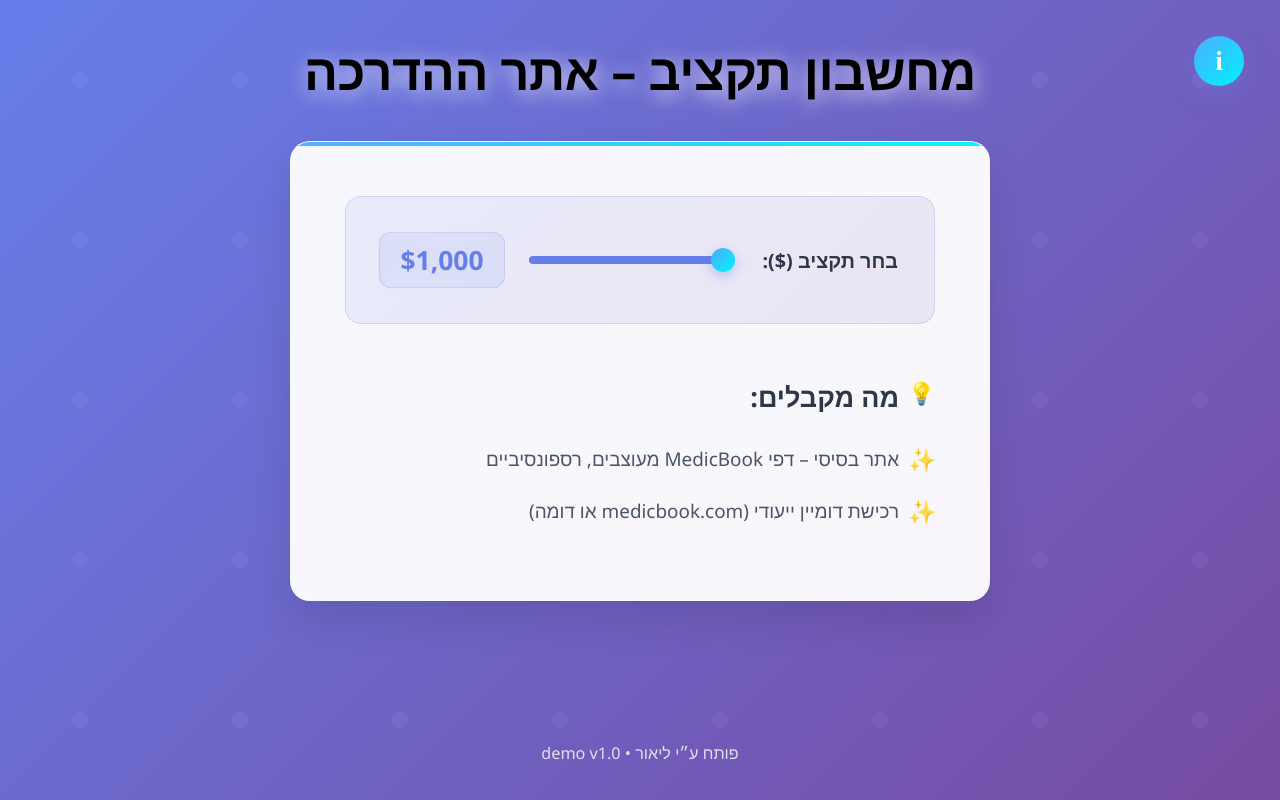
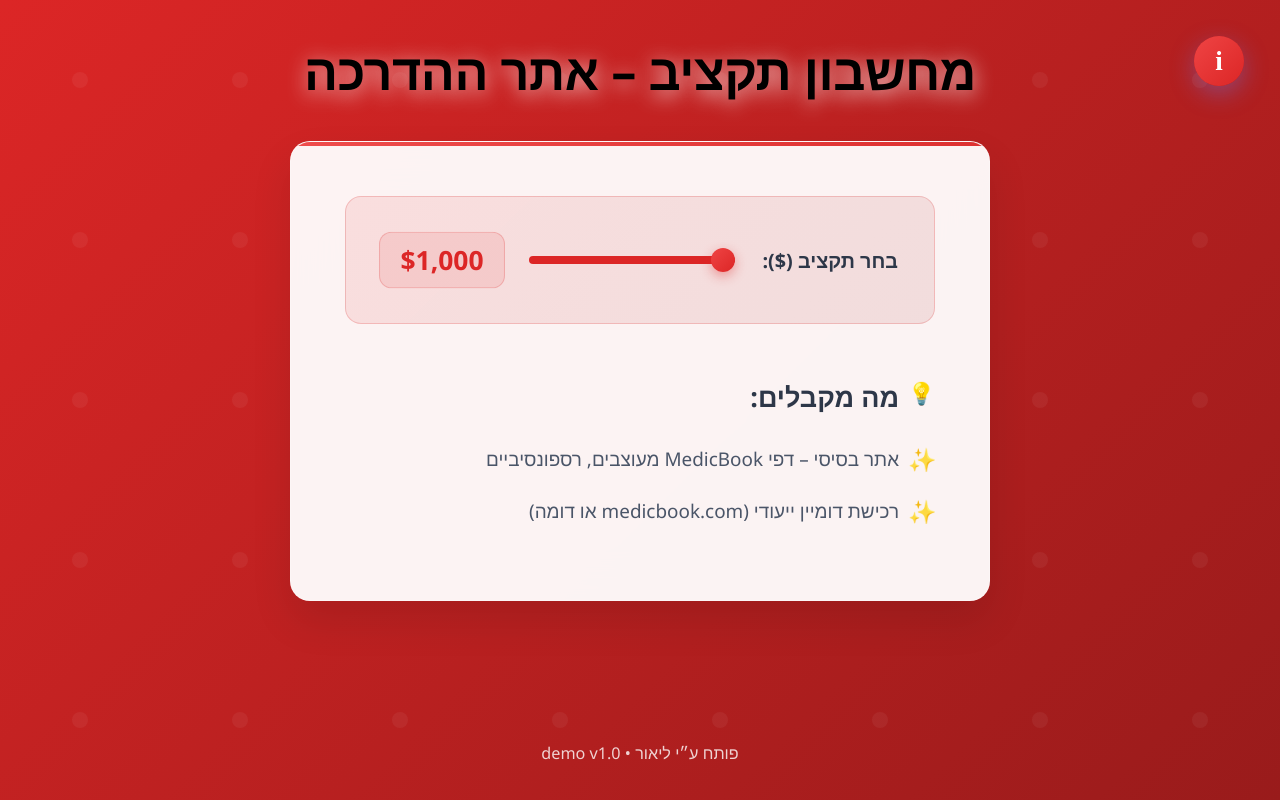
Before and after one commit to liorsal/bahad10, a plain HTML site: page data.html in a window 1280 px wide. Drawn offline with Linux system fonts and the light colour scheme.

```diff
--- a/data.html
+++ b/data.html
@@ -9,16 +9,16 @@
 
   <style>
     :root{
-      --primary-gradient: linear-gradient(135deg, #667eea 0%, #764ba2 100%);
-      --secondary-gradient: linear-gradient(135deg, #f093fb 0%, #f5576c 100%);
-      --accent-gradient: linear-gradient(135deg, #4facfe 0%, #00f2fe 100%);
+      --primary-gradient: linear-gradient(135deg, #dc2626 0%, #991b1b 100%);
+      --secondary-gradient: linear-gradient(135deg, #f87171 0%, #dc2626 100%);
+      --accent-gradient: linear-gradient(135deg, #ef4444 0%, #dc2626 100%);
       --card-bg: rgba(255, 255, 255, 0.95);
       --card-shadow: 0 20px 40px rgba(0,0,0,0.1);
       --card-shadow-hover: 0 25px 50px rgba(0,0,0,0.15);
       --text-primary: #2d3748;
       --text-secondary: #4a5568;
-      --accent-color: #667eea;
-      --accent-light: #a78bfa;
+      --accent-color: #dc2626;
+      --accent-light: #f87171;
       --border-radius: 20px;
       --transition: all 0.4s cubic-bezier(0.4, 0, 0.2, 1);
       font-family: "Segoe UI", "Inter", "Helvetica Neue", Arial, sans-serif;
@@ -32,7 +32,7 @@
     }
 
     body{
-      background: #667eea;
+      background: #dc2626;
       background: var(--primary-gradient);
       min-height: 100vh;
       display: flex;
@@ -132,9 +132,9 @@
       gap: 1.5rem;
       margin-bottom: 3rem;
       padding: 2rem;
-      background: linear-gradient(135deg, rgba(102, 126, 234, 0.1) 0%, rgba(118, 75, 162, 0.1) 100%);
+      background: linear-gradient(135deg, rgba(220, 38, 38, 0.1) 0%, rgba(153, 27, 27, 0.1) 100%);
       border-radius: 16px;
-      border: 1px solid rgba(102, 126, 234, 0.2);
+      border: 1px solid rgba(220, 38, 38, 0.2);
     }
 
     label {
@@ -162,13 +162,13 @@
       border-radius: 50%;
       background: var(--accent-gradient);
       cursor: pointer;
-      box-shadow: 0 4px 12px rgba(102, 126, 234, 0.4);
+      box-shadow: 0 4px 12px rgba(220, 38, 38, 0.4);
       transition: var(--transition);
     }
 
     input[type=range]::-webkit-slider-thumb:hover {
       transform: scale(1.2);
-      box-shadow: 0 6px 16px rgba(102, 126, 234, 0.6);
+      box-shadow: 0 6px 16px rgba(220, 38, 38, 0.6);
     }
 
     input[type=range]::-moz-range-thumb {
@@ -178,7 +178,7 @@
       background: var(--accent-gradient);
       cursor: pointer;
       border: none;
-      box-shadow: 0 4px 12px rgba(102, 126, 234, 0.4);
+      box-shadow: 0 4px 12px rgba(220, 38, 38, 0.4);
     }
 
     .budget-val{
@@ -188,9 +188,9 @@
       font-size: 1.4rem;
       text-align: center;
       padding: 0.5rem 1rem;
-      background: rgba(102, 126, 234, 0.1);
+      background: rgba(220, 38, 38, 0.1);
       border-radius: 12px;
-      border: 1px solid rgba(102, 126, 234, 0.2);
+      border: 1px solid rgba(220, 38, 38, 0.2);
       animation: pulse 2s ease-in-out infinite;
     }
 
```
